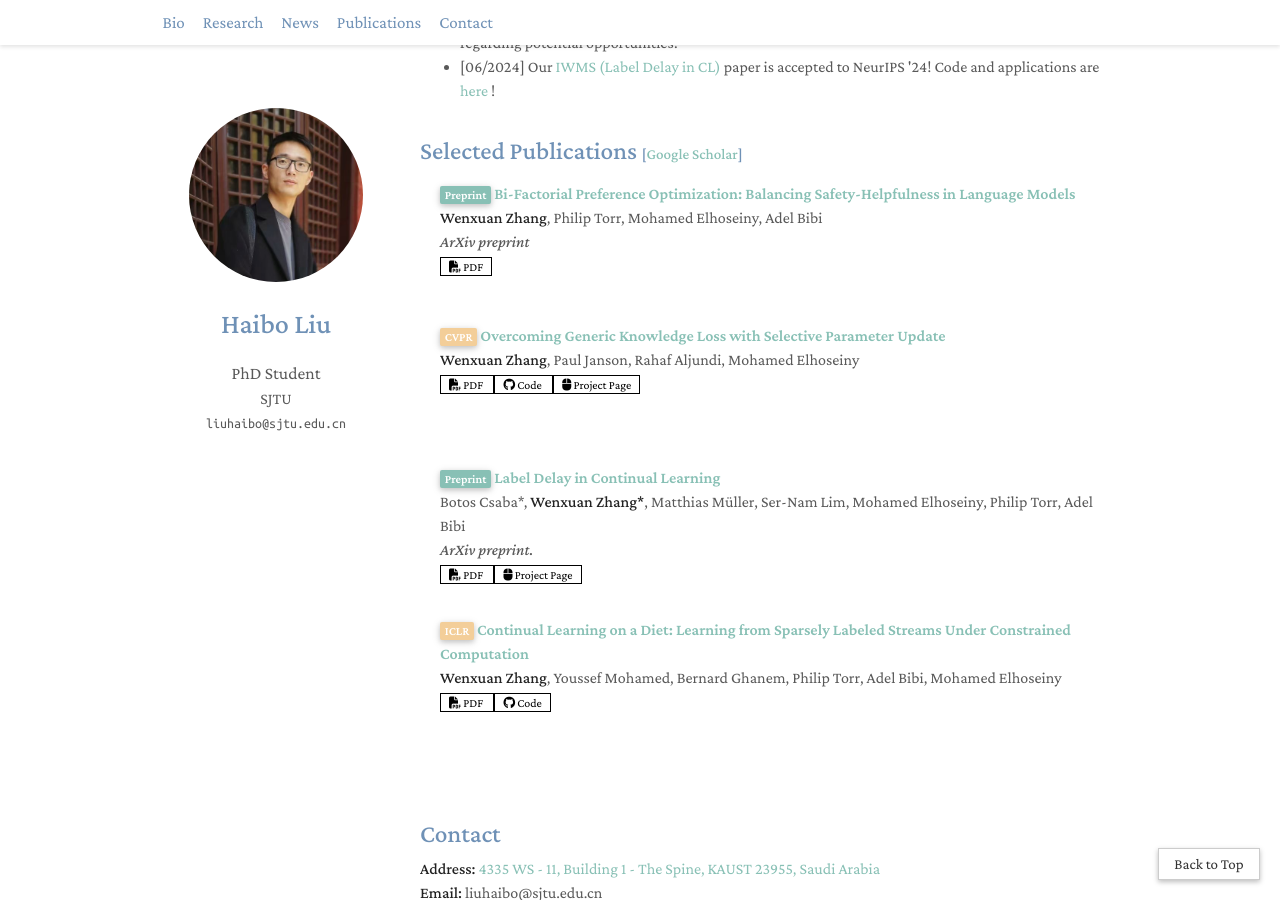
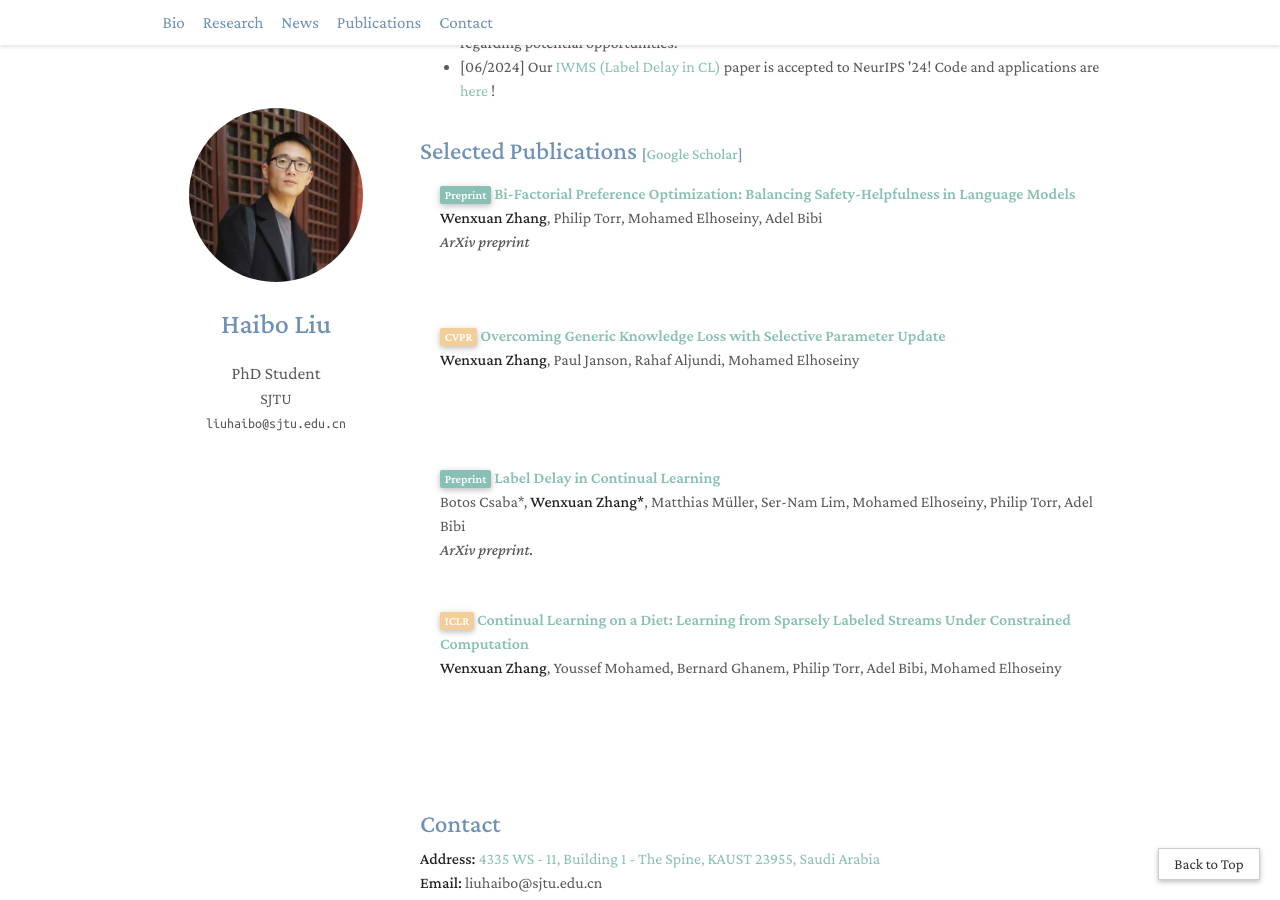
Before and after one commit to liuhaibo919/liuhaibo919.github.io, a Jekyll site: the page built from index.md, in a window 1280 px wide and 900 px high, scrolled down 422 px. Built offline with Jekyll 4.4.1, drawn with Linux system fonts in a browser that asks for light colours; a style sheet for code colours, icons or effects is not loaded.

Commit message:
Update publications.md

```diff
--- a/_includes/publications.md
+++ b/_includes/publications.md
@@ -28,34 +28,6 @@
         <div class="author">{{ link.authors }}</div>
         <div class="periodical"><em>{{ link.conference }}</em>
         </div>
-      <div class="links">
-        {% if link.pdf %}
-        <a href="{{ link.pdf }}" class="btn btn-pdf btn-sm z-depth-0" role="button" target="_blank" style="font-size:12px;">
-          <i class="fa-solid fa-file-pdf"></i> PDF
-        </a>
-        {% endif %}
-        {% if link.code %}
-        <a href="{{ link.code }}" class="btn btn-code btn-sm z-depth-0" role="button" target="_blank" style="font-size:12px;">
-          <i class="fa-brands fa-github"></i> Code
-        </a>
-        {% endif %}
-        {% if link.page %}
-        <a href="{{ link.page }}" class="btn btn-ppage btn-sm z-depth-0" role="button" target="_blank" style="font-size:12px;">
-          <i class="fas fa-mouse"></i> Project Page
-        </a>
-        {% endif %}
-        {% if link.bibtex %}
-        <a href="{{ link.bibtex }}" class="btn btn-bibtex btn-sm z-depth-0" role="button" target="_blank" style="font-size:12px;">
-          <i class="fas fa-book"></i> BibTeX
-        </a>
-        {% endif %}
-        {% if link.notes %}
-        <strong> <i style="color:#ed8f87">{{ link.notes }}</i></strong>
-        {% endif %}
-        {% if link.others %}
-        {{ link.others }}
-        {% endif %}
-      </div>
     </div>
   </div>
 </li>
```
